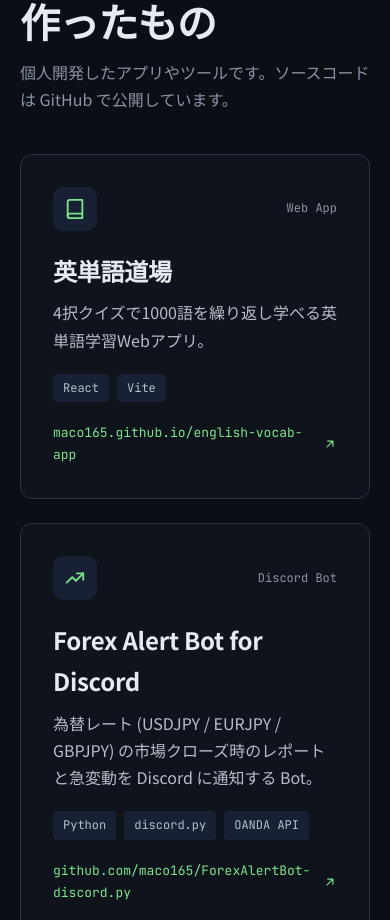
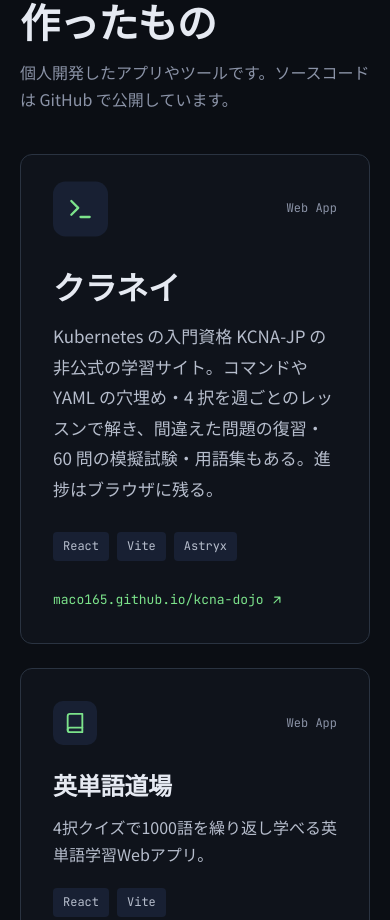
Before and after one commit to maco165/maco165.github.io, a plain HTML site: page index.html in a window 390 px wide. Shown: the part 2985-3905 px from the top of the page. Drawn offline with Linux system fonts and the light colour scheme.

Commit message:
作ったもの欄をクラネイを大きく出す 3 列のグリッドにする
代表作のクラネイを 2 列 × 2 段に広げ、残り 5 枚で 3 × 3 を埋める。
960px 以下は 2 列、640px 以下は 1 列。カードの中身は変えない。

Co-Authored-By: Claude Opus 5.5 <noreply@anthropic.com>

```diff
--- a/css/style.css
+++ b/css/style.css
@@ -843,13 +843,12 @@ main {
  Works
 ---------------------------------*/
 .cards {
-  display: flex;
-  flex-wrap: wrap;
+  display: grid;
+  grid-template-columns: repeat(3, minmax(0, 1fr));
   gap: 24px;
 }
 
 .card {
-  flex: 1 1 400px;
   min-width: 0;
   display: flex;
   flex-direction: column;
@@ -919,6 +918,58 @@ main {
   font-size: 13px;
   color: var(--accent);
   overflow-wrap: anywhere;
+}
+
+/* 代表作: 3 列のうち 2 列 × 2 段を占め、残り 5 枚で 3 × 3 を埋める */
+.card-featured {
+  grid-column: span 2;
+  grid-row: span 2;
+  justify-content: center;
+  gap: 28px;
+  padding: 48px;
+}
+
+.card-featured .icon-box {
+  transform: scale(1.25);
+  transform-origin: left center;
+}
+
+.card-featured .card-title {
+  font-size: 40px;
+}
+
+.card-featured .card-desc {
+  font-size: 17px;
+  line-height: 1.8;
+}
+
+.card-featured .tags {
+  margin-top: 0;
+}
+
+@media (max-width: 960px) {
+  .cards {
+    grid-template-columns: repeat(2, minmax(0, 1fr));
+  }
+
+  .card-featured {
+    grid-row: auto;
+  }
+}
+
+@media (max-width: 640px) {
+  .cards {
+    grid-template-columns: minmax(0, 1fr);
+  }
+
+  .card-featured {
+    grid-column: auto;
+    padding: 32px;
+  }
+
+  .card-featured .card-title {
+    font-size: 32px;
+  }
 }
 
 /*--------------------------------
--- a/index.html
+++ b/index.html
@@ -183,6 +183,27 @@ qiita:   @maco165
         </div>
 
         <div class="cards">
+          <a class="card card-featured" href="https://maco165.github.io/kcna-dojo/" target="_blank" rel="noopener">
+            <div class="card-top">
+              <span class="icon-box">
+                <svg width="22" height="22" viewBox="0 0 24 24" fill="none" stroke="currentColor" stroke-width="2" stroke-linecap="round" stroke-linejoin="round" aria-hidden="true"><path d="M4 17l6-6-6-6"></path><path d="M12 19h8"></path></svg>
+              </span>
+              <span class="card-kind">Web App</span>
+            </div>
+            <div class="card-body">
+              <h3 class="card-title">クラネイ</h3>
+              <p class="card-desc">Kubernetes の入門資格 KCNA-JP の非公式の学習サイト。コマンドや YAML の穴埋め・4 択を週ごとのレッスンで解き、間違えた問題の復習・60 問の模擬試験・用語集もある。進捗はブラウザに残る。</p>
+            </div>
+            <div class="tags">
+              <span class="tag">React</span>
+              <span class="tag">Vite</span>
+              <span class="tag">Astryx</span>
+            </div>
+            <span class="card-url">maco165.github.io/kcna-dojo
+              <svg width="14" height="14" viewBox="0 0 24 24" fill="none" stroke="currentColor" stroke-width="2" stroke-linecap="round" stroke-linejoin="round" aria-hidden="true"><path d="M7 17L17 7M8 7h9v9"></path></svg>
+            </span>
+          </a>
+
           <a class="card" href="https://maco165.github.io/english-vocab-app/" target="_blank" rel="noopener">
             <div class="card-top">
               <span class="icon-box">
@@ -262,26 +283,6 @@ qiita:   @maco165
               <span class="tag">Claude</span>
             </div>
             <span class="card-url">maco165.github.io/rust-patch-notes
-              <svg width="14" height="14" viewBox="0 0 24 24" fill="none" stroke="currentColor" stroke-width="2" stroke-linecap="round" stroke-linejoin="round" aria-hidden="true"><path d="M7 17L17 7M8 7h9v9"></path></svg>
-            </span>
-          </a>
-          <a class="card" href="https://maco165.github.io/kcna-dojo/" target="_blank" rel="noopener">
-            <div class="card-top">
-              <span class="icon-box">
-                <svg width="22" height="22" viewBox="0 0 24 24" fill="none" stroke="currentColor" stroke-width="2" stroke-linecap="round" stroke-linejoin="round" aria-hidden="true"><path d="M4 17l6-6-6-6"></path><path d="M12 19h8"></path></svg>
-              </span>
-              <span class="card-kind">Web App</span>
-            </div>
-            <div class="card-body">
-              <h3 class="card-title">クラネイ</h3>
-              <p class="card-desc">Kubernetes の入門資格 KCNA-JP の非公式の学習サイト。コマンドや YAML の穴埋め・4 択を週ごとのレッスンで解き、間違えた問題の復習・60 問の模擬試験・用語集もある。進捗はブラウザに残る。</p>
-            </div>
-            <div class="tags">
-              <span class="tag">React</span>
-              <span class="tag">Vite</span>
-              <span class="tag">Astryx</span>
-            </div>
-            <span class="card-url">maco165.github.io/kcna-dojo
               <svg width="14" height="14" viewBox="0 0 24 24" fill="none" stroke="currentColor" stroke-width="2" stroke-linecap="round" stroke-linejoin="round" aria-hidden="true"><path d="M7 17L17 7M8 7h9v9"></path></svg>
             </span>
           </a>
```
